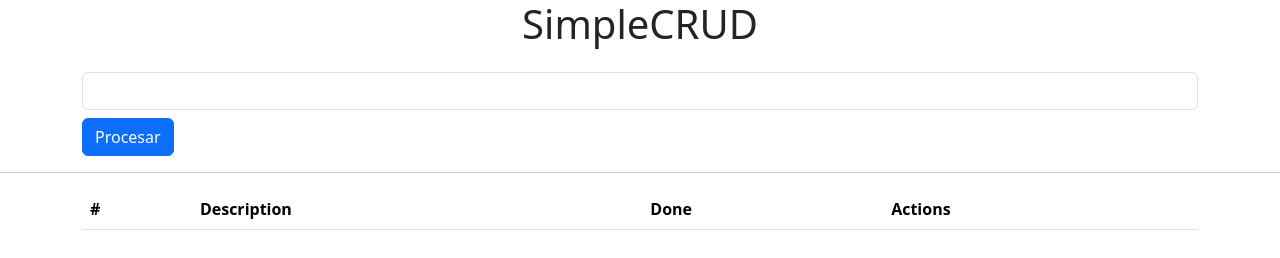
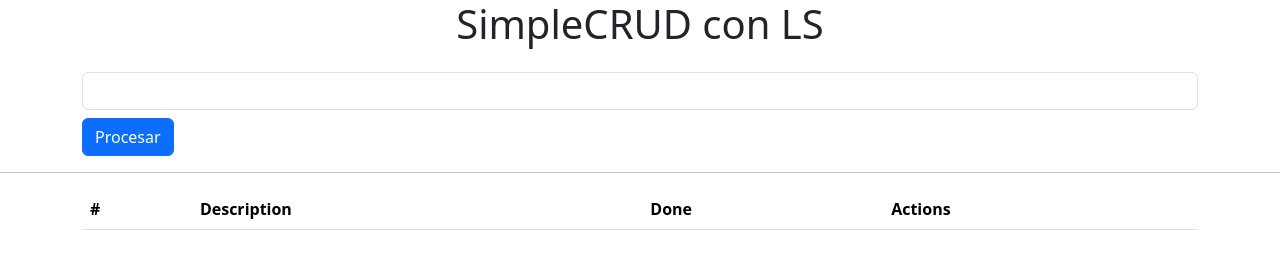
Before and after one commit to sangenispablo/simpleCRUD, a plain HTML site: page index.html in a window 1280 px wide. Drawn offline with nearby package versions, Linux system fonts and the light colour scheme.

Commit message:
cambio en el index.html

```diff
--- a/index.html
+++ b/index.html
@@ -13,7 +13,7 @@
   </head>
   <body>
     <div class="container text-center">
-      <h1>SimpleCRUD</h1>
+      <h1>SimpleCRUD con LS</h1>
     </div>
     <div class="container mt-4">
       <form onsubmit="handleForm(event)">
```
